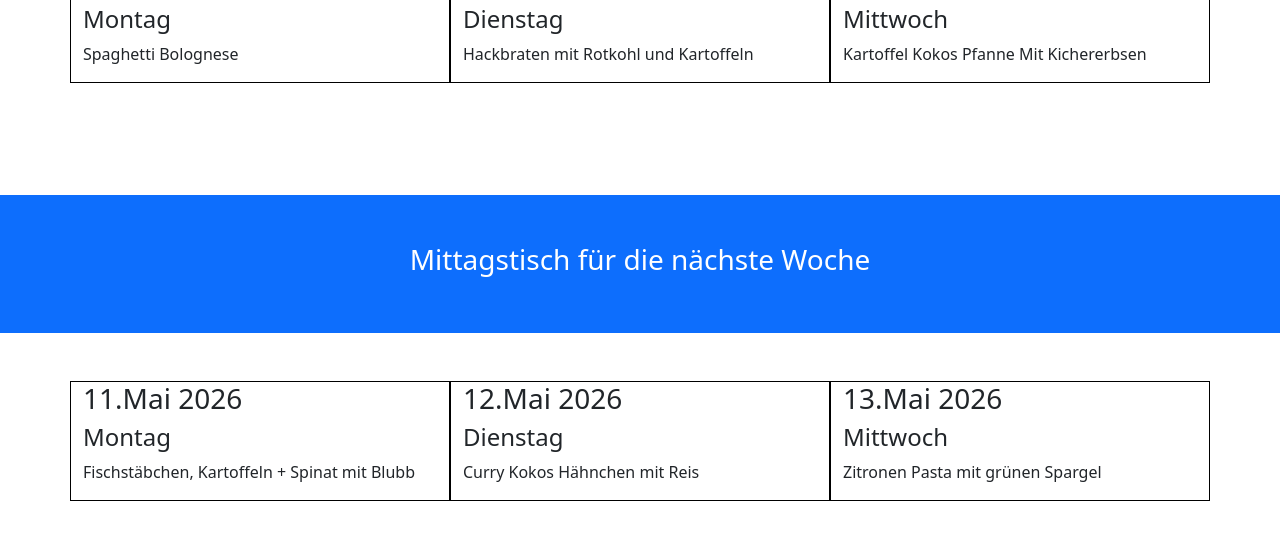
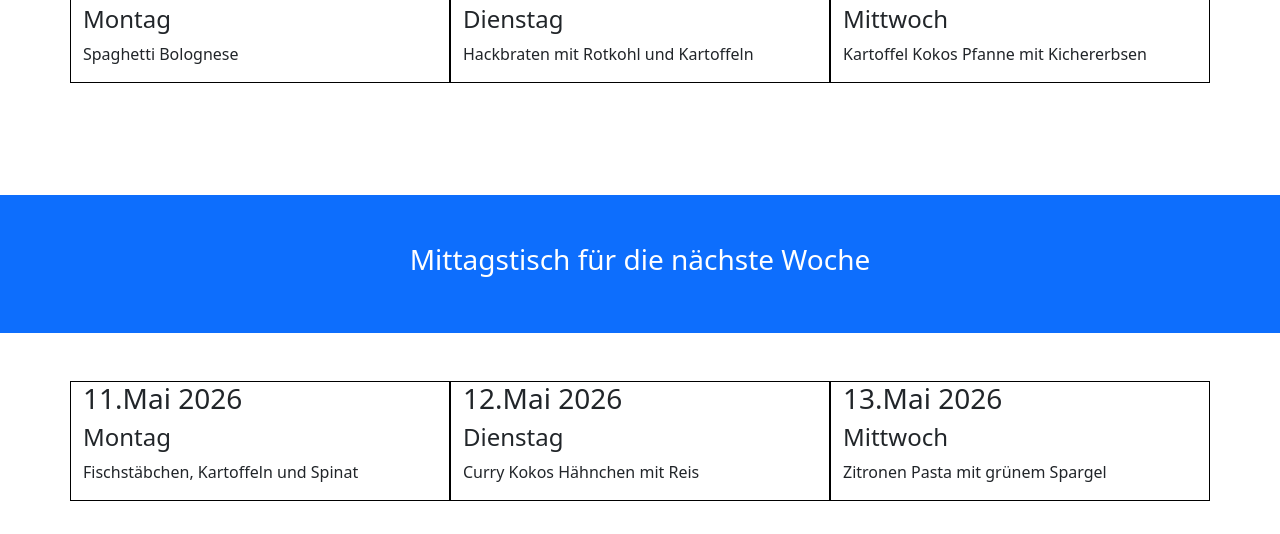
Before and after one commit to buerogruppeno/atpmenu, a plain HTML site: page index.html in a window 1280 px wide. Shown: the part 223-757 px from the top of the page. Drawn offline with nearby package versions, Linux system fonts and the light colour scheme.

Commit message:
naechste Woche korektur

```diff
--- a/index.html
+++ b/index.html
@@ -28,7 +28,7 @@
             <div class="col-sm-4" style="border:1px solid black;">
                 <h3>06.Mai 2026</h3>
                 <h4>Mittwoch</h4>
-                <p>Kartoffel Kokos Pfanne Mit Kichererbsen</p>
+                <p>Kartoffel Kokos Pfanne mit Kichererbsen</p>
             </div>
         </div>
     </div>
@@ -45,7 +45,7 @@
             <div class="col-sm-4" style="border:1px solid black;">
                 <h3>11.Mai 2026</h3>
                 <h4>Montag</h4>
-                <p>Fischstäbchen, Kartoffeln + Spinat mit Blubb</p>
+                <p>Fischstäbchen, Kartoffeln und Spinat</p>
             </div>
             <div class="col-sm-4" style="border:1px solid black;">
                 <h3>12.Mai 2026</h3>
@@ -55,7 +55,7 @@
             <div class="col-sm-4" style="border:1px solid black;">
                 <h3>13.Mai 2026</h3>
                 <h4>Mittwoch</h4>
-                <p>Zitronen Pasta mit grünen Spargel</p>
+                <p>Zitronen Pasta mit grünem Spargel</p>
             </div>
         </div>
     </div>
```
